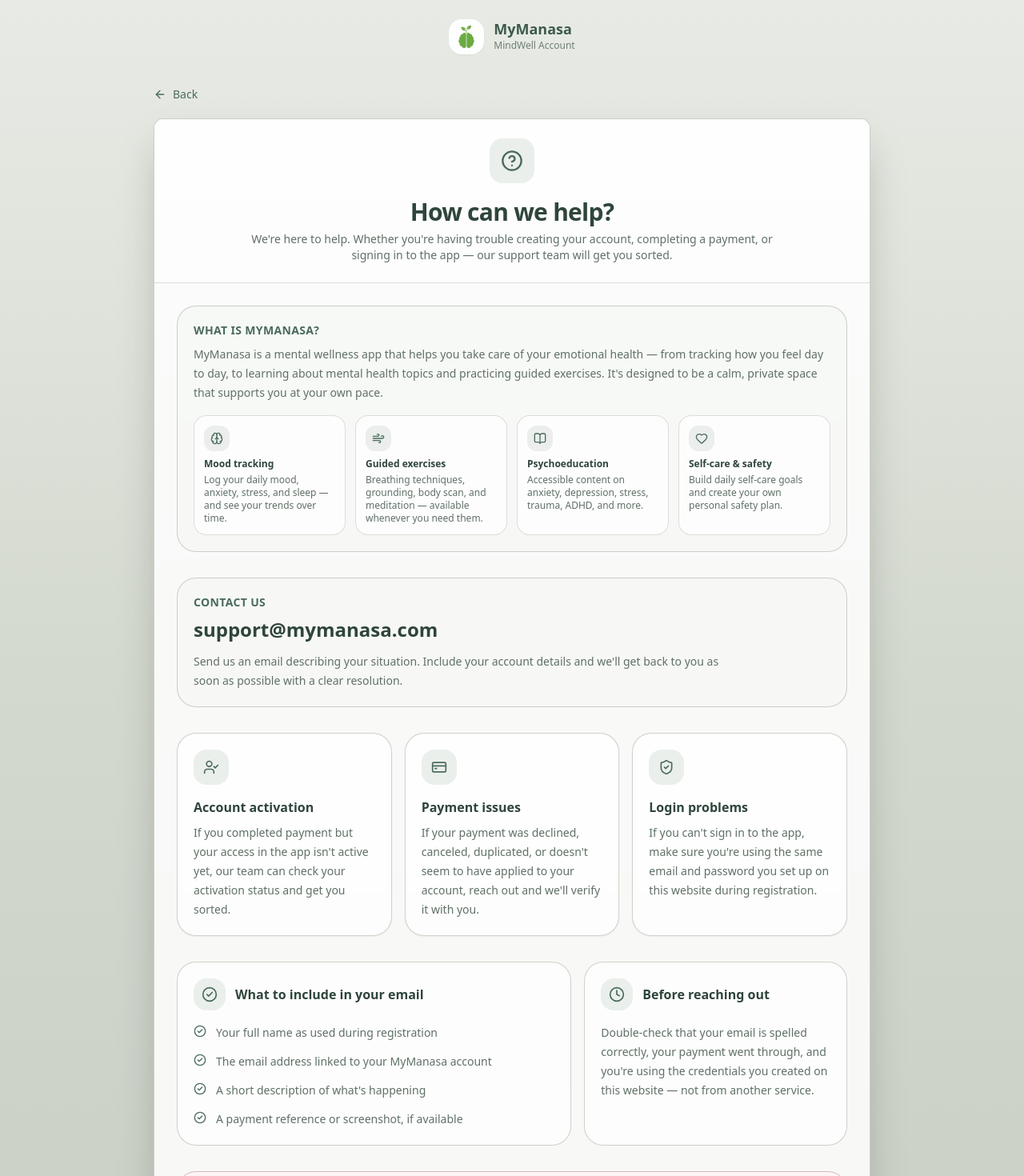
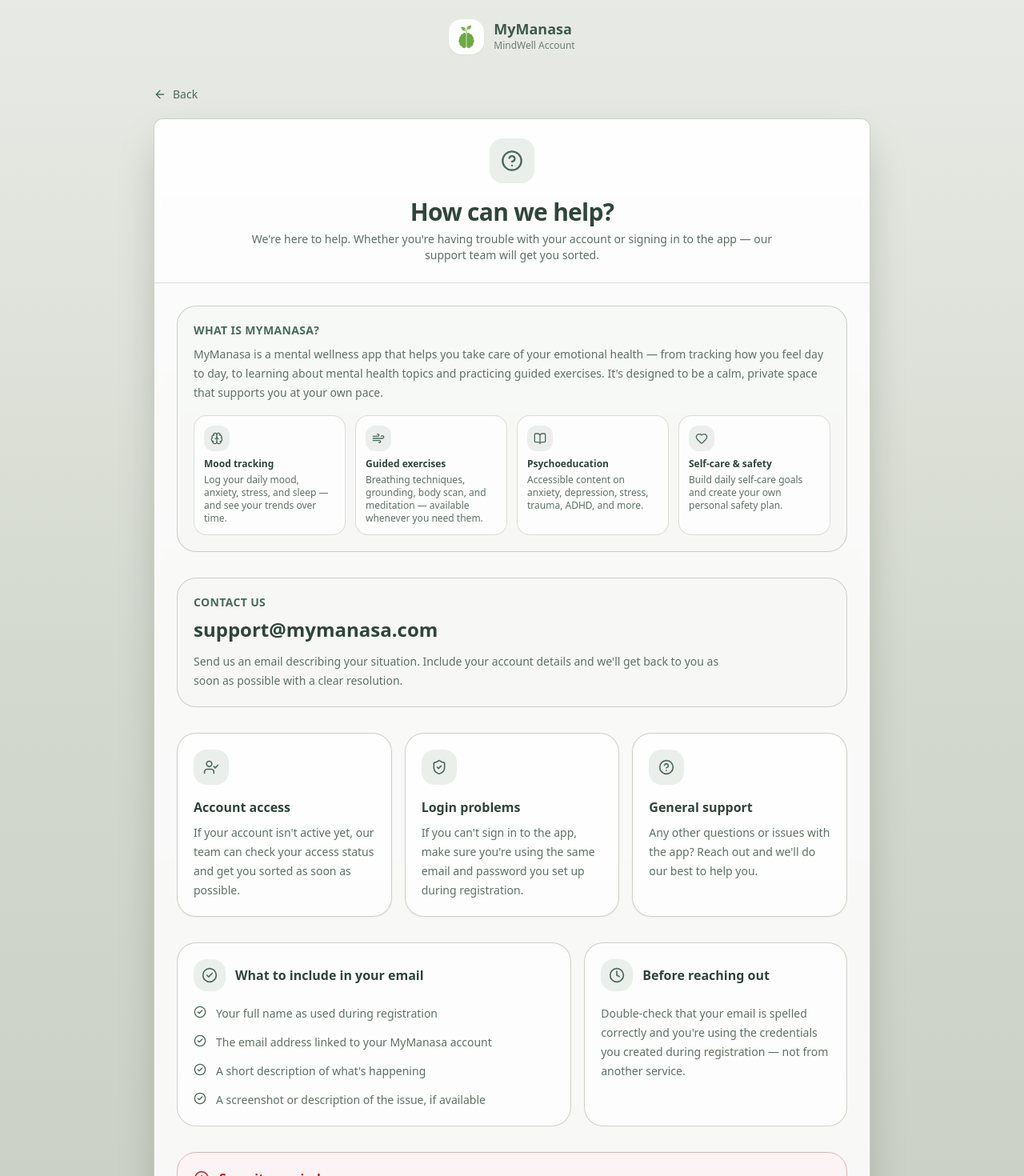
Before and after one commit to mtsoftwarekotlin/mymanasa-web, a React (Vite) app: page /support in a window 1280 px wide. Shown: the top 1470 px of the page at 80% size. Built offline with nearby package versions, Linux system fonts and the light colour scheme; no server answers.

Commit message:
update support

```diff
--- a/src/pages/SupportPage.jsx
+++ b/src/pages/SupportPage.jsx
@@ -4,7 +4,6 @@
     ArrowLeft,
     CheckCircle2,
     Clock,
-    CreditCard,
     HelpCircle,
     ShieldCheck,
     UserCheck,
@@ -52,21 +51,21 @@
 const helpTopics = [
     {
         icon: UserCheck,
-        title: "Account activation",
+        title: "Account access",
         description:
-            "If you completed payment but your access in the app isn't active yet, our team can check your activation status and get you sorted.",
-    },
-    {
-        icon: CreditCard,
-        title: "Payment issues",
-        description:
-            "If your payment was declined, canceled, duplicated, or doesn't seem to have applied to your account, reach out and we'll verify it with you.",
+            "If your account isn't active yet, our team can check your access status and get you sorted as soon as possible.",
     },
     {
         icon: ShieldCheck,
         title: "Login problems",
         description:
-            "If you can't sign in to the app, make sure you're using the same email and password you set up on this website during registration.",
+            "If you can't sign in to the app, make sure you're using the same email and password you set up during registration.",
+    },
+    {
+        icon: HelpCircle,
+        title: "General support",
+        description:
+            "Any other questions or issues with the app? Reach out and we'll do our best to help you.",
     },
 ];
 
@@ -74,7 +73,7 @@
     "Your full name as used during registration",
     "The email address linked to your MyManasa account",
     "A short description of what's happening",
-    "A payment reference or screenshot, if available",
+    "A screenshot or description of the issue, if available",
 ];
 
 export default function SupportPage() {
@@ -107,8 +106,8 @@
                             </CardTitle>
 
                             <CardDescription className="mx-auto max-w-2xl text-[#607066]">
-                                We're here to help. Whether you're having trouble creating your account,
-                                completing a payment, or signing in to the app — our support team will get you sorted.
+                                We're here to help. Whether you're having trouble with your account
+                                or signing in to the app — our support team will get you sorted.
                             </CardDescription>
                         </CardHeader>
 
@@ -200,7 +199,8 @@
                                         </h3>
                                     </div>
                                     <p className="text-sm leading-6 text-[#607066]">
-                                        Double-check that your email is spelled correctly, your payment went through, and you're using the credentials you created on this website — not from another service.
+                                        Double-check that your email is spelled correctly and you're using
+                                        the credentials you created during registration — not from another service.
                                     </p>
                                 </div>
                             </div>
```
